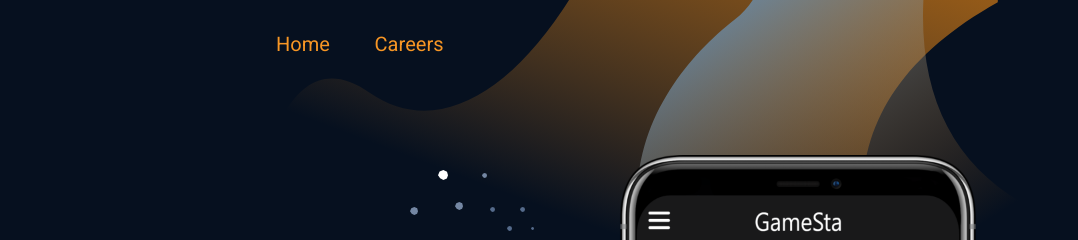
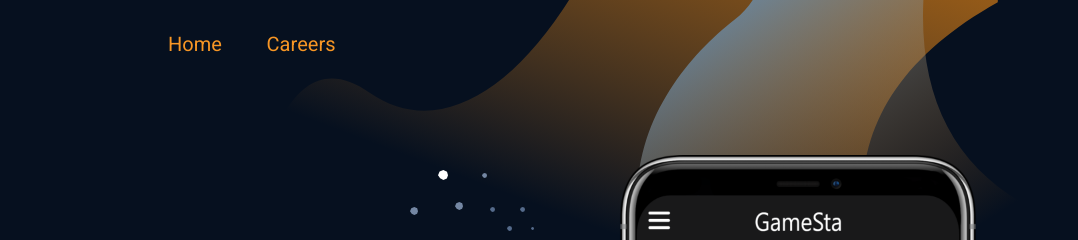
Before and after one commit to techkrown/techkrown, a plain HTML site: page index.html in a window 1280 px wide. Shown: the top 240 px of the page, 202-1280 px from the left. Drawn offline with nearby package versions, Linux system fonts and the light colour scheme.

Commit message:
Update index.html

```diff
--- a/index.html
+++ b/index.html
@@ -25,7 +25,7 @@
 
 
 
-					<div style="position: absolute; /*or fixed*/; width: 50%; height: 30px; left: 50%; top:6px; margin: 0 0 0 -15%">
+					<div style="position: absolute; /*or fixed*/; width: 40%; height: 30px; left: 40%; top:6px; margin: 0 0 0 -15%">
 						<a class="active" href="index.html">Home</a>&nbsp;&nbsp;&nbsp;&nbsp;&nbsp;&nbsp;&nbsp;&nbsp;
 						<a class ="active" href="careers.html">Careers</a>&nbsp;&nbsp;&nbsp;&nbsp;&nbsp;&nbsp;&nbsp;&nbsp;
 					</div>
```
